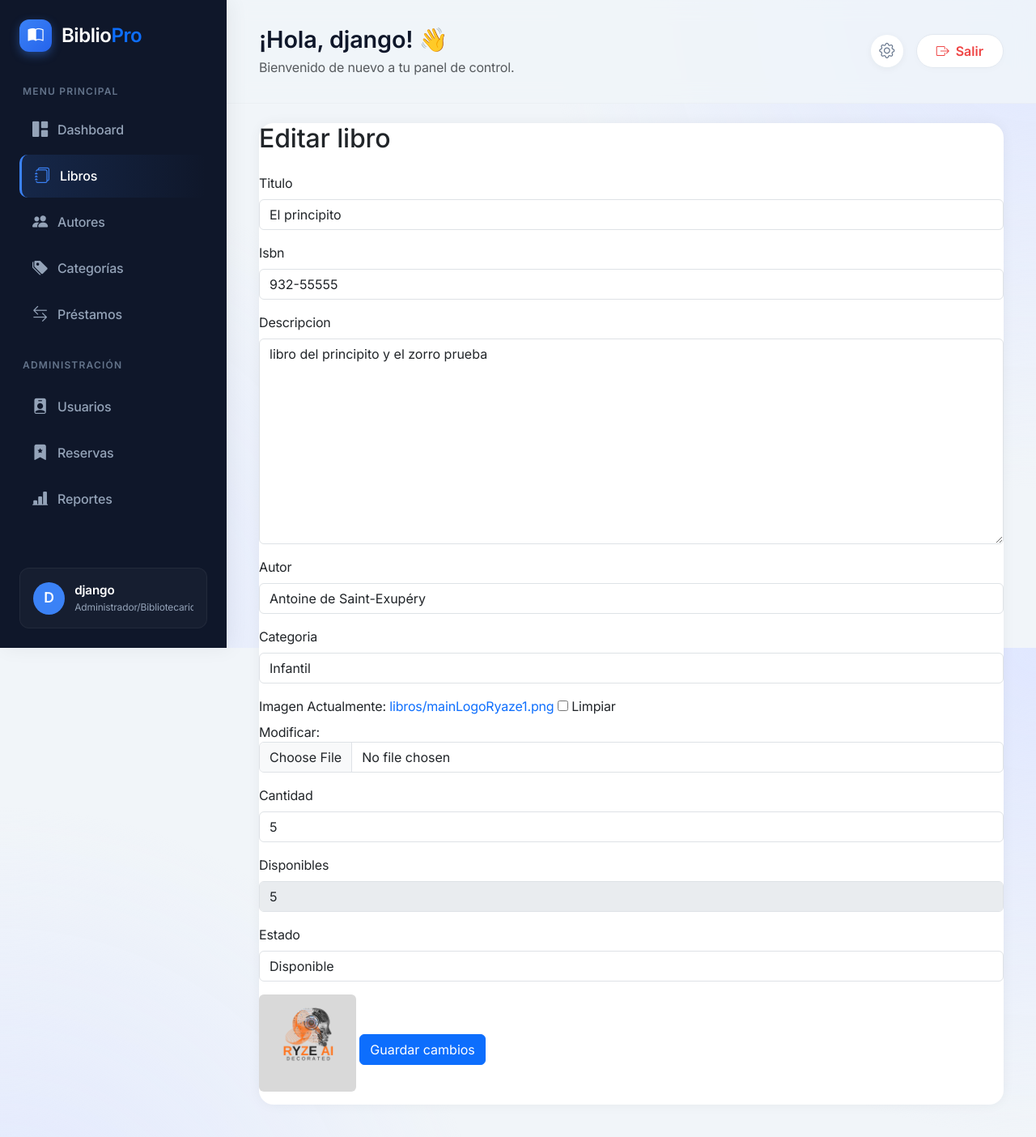
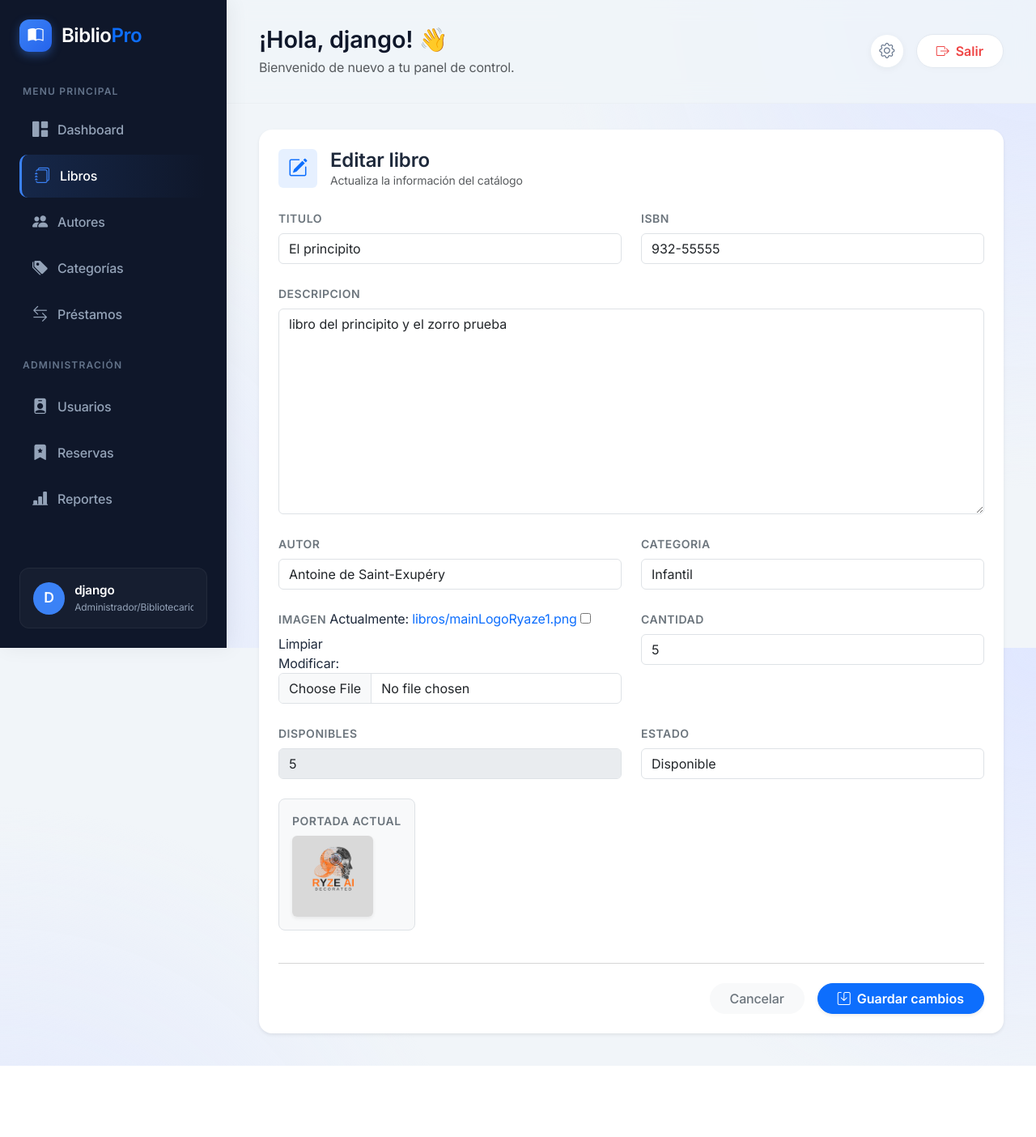
Before and after one commit to KevinDev-exe/Sistema_de_Biblioteca-_Digital, a Django app: page /libros/editar/1/ in a window 1280 px wide. Shown: the whole page at 81% size. After the commit the page ends 1316 px from the top, so only its background shows below. Run offline with Django 5.2, Linux system fonts and the light colour scheme; a user stored in the database is signed in; data comes from the database, SQL or seed files in the repository.

Commit message:
UI: Rediseño premium de formularios de crear y editar libros

```diff
--- a/Sistema_de_Biblioteca_Digital/libros/templates/libros/editar_libro.html
+++ b/Sistema_de_Biblioteca_Digital/libros/templates/libros/editar_libro.html
@@ -1,20 +1,23 @@
 {% extends 'base.html' %}
 
 {% block content %}
-
-<div class="card card-dashboard">
-
-    <div class="panel-body">
-
-        <h2 class="mb-4">
-            Editar libro
-        </h1>
+<div class="panel border-0 shadow-sm p-4 mt-2 bg-white rounded-4">
+    <div class="d-flex align-items-center mb-4">
+        <div class="bg-primary bg-opacity-10 text-primary rounded p-2 me-3 d-flex align-items-center justify-content-center" style="width: 48px; height: 48px;">
+            <i class="bi bi-pencil-square fs-4"></i>
+        </div>
+        <div>
+            <h2 class="h4 mb-0 fw-bold">Editar libro</h2>
+            <p class="text-muted small mb-0">Actualiza la información del catálogo</p>
+        </div>
+    </div>
 
     {% if form.errors %}
-
-        <div class="alert alert-danger">
+    <div class="alert alert-danger d-flex p-3 mb-4 rounded-3 border-0 shadow-sm" role="alert" style="background-color: #fef2f2; color: #991b1b;">
+        <i class="bi bi-exclamation-octagon-fill fs-4 me-3 mt-1"></i>
+        <div>
             <strong>Error:</strong> Corrige los siguientes errores antes de guardar.
-            <ul class="mb-0 mt-2">
+            <ul class="mb-0 mt-2 small">
                 {% for field, errores in form.errors.items %}
                     {% for error in errores %}
                         <li><strong>{{ field|title }}:</strong> {{ error }}</li>
@@ -22,67 +25,44 @@
                 {% endfor %}
             </ul>
         </div>
-
+    </div>
     {% endif %}
 
-        <form
-            method="POST"
-            enctype="multipart/form-data"
-        >
-
+    <form method="POST" enctype="multipart/form-data">
         {% csrf_token %}
-
+        <div class="row g-4 mb-4">
             {% for field in form %}
-
-            <div class="mb-3">
-
-                <label class="form-label">
+            <div class="{% if field.name == 'descripcion' %}col-md-12{% else %}col-md-6{% endif %}">
+                <label class="form-label fw-bold text-secondary small text-uppercase" style="letter-spacing: 0.5px;">
                     {{ field.label }}
                 </label>
-
                 {{ field }}
-
                 {% if field.help_text %}
-
-                <div class="form-text">
-                    {{ field.help_text }}
+                <div class="form-text small">{{ field.help_text }}</div>
+                {% endif %}
+                {% if field.errors %}
+                <div class="text-danger small mt-1 fw-medium"><i class="bi bi-exclamation-circle me-1"></i>{{ field.errors|striptags }}</div>
+                {% endif %}
+            </div>
+            {% endfor %}
         </div>
 
+        {% if libro.imagen %}
+        <div class="mb-4 p-3 bg-light rounded-3 d-inline-block border">
+            <label class="form-label fw-bold text-secondary small text-uppercase d-block mb-2" style="letter-spacing: 0.5px;">Portada actual</label>
+            <img src="{{ libro.imagen.url }}" width="100" class="rounded shadow-sm">
+        </div>
         {% endif %}
 
-                {% if field.errors %}
-
-                <div class="text-danger mt-1">
-                    {{ field.errors }}
+        <hr class="text-muted opacity-25 mb-4">
+        <div class="d-flex justify-content-end gap-3">
+            <a href="{% url 'lista_libros' %}" class="btn btn-light px-4 fw-medium text-secondary rounded-pill transition-hover">
+                Cancelar
+            </a>
+            <button type="submit" class="btn btn-primary px-4 fw-bold rounded-pill shadow-sm transition-hover">
+                <i class="bi bi-save me-2"></i>Guardar cambios
+            </button>
         </div>
-
-                {% endif %}
-
+    </form>
 </div>
-
-            {% endfor %}
-
-            {% if libro.imagen %}
-
-                <img
-                    src="{{ libro.imagen.url }}"
-                    width="120"
-                    class="rounded mb-3"
-                >
-
-            {% endif %}
-
-            <button
-                type="submit"
-                class="btn btn-primary"
-            >
-                Guardar cambios
-            </button>
-
-        </form>
-
-    </div>
-
-</div>
-
 {% endblock %}
```
Also changed, not shown: Sistema_de_Biblioteca_Digital/libros/templates/libros/crear_libro.html (+35 -52 lines). Lines whose indentation alone changed are shown as unchanged.
